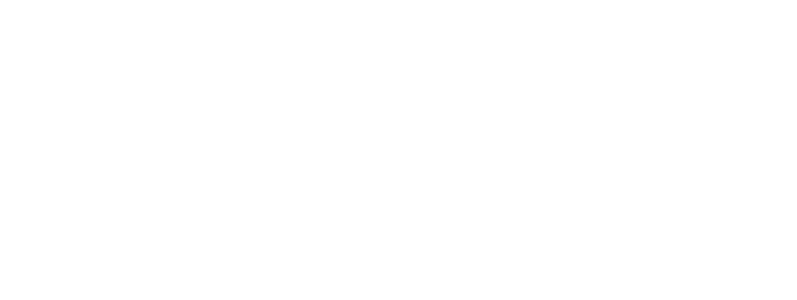
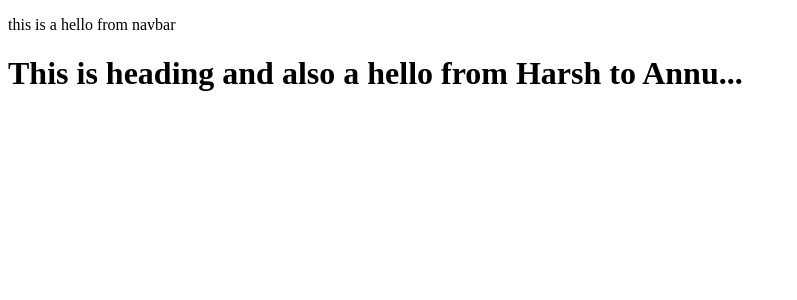
Before and after one commit to Harsh09889/Instagram, a React (Create React App) app: page / in a window 1280 px wide. Shown: the top 300 px of the page, without its empty margins (0-797 px from the left). Built offline with nearby package versions, Linux system fonts and the light colour scheme.

Commit message:
firebase installed

```diff
--- a/package.json
+++ b/package.json
@@ -6,6 +6,7 @@
     "@testing-library/jest-dom": "^5.16.5",
     "@testing-library/react": "^13.4.0",
     "@testing-library/user-event": "^13.5.0",
+    "firebase": "^9.12.1",
     "react": "^18.2.0",
     "react-dom": "^18.2.0",
     "react-scripts": "5.0.1",
--- a/src/App.js
+++ b/src/App.js
@@ -1,5 +1,12 @@
+import { Navbar } from './components/Navbar';
+
 function App() {
-	return <div className='App'></div>;
+	return (
+		<div className='App'>
+			<Navbar></Navbar>
+			<h1>This is heading and also a hello from Harsh to Annu...</h1>
+		</div>
+	);
 }
 
 export default App;
--- /dev/null
+++ b/src/components/Navbar.js
@@ -0,0 +1,10 @@
+function Navbar() {
+	return <p>this is a hello from navbar</p>;
+}
+
+function dusraFunction() {
+	return 'abcd';
+}
+
+export { dusraFunction, Navbar };
+// export default Navbar;
--- a/src/index.js
+++ b/src/index.js
@@ -3,8 +3,4 @@ import ReactDOM from 'react-dom/client';
 import App from './App';
 
 const root = ReactDOM.createRoot(document.getElementById('root'));
-root.render(
-	<React.StrictMode>
-		<App />
-	</React.StrictMode>
-);
+root.render(<App />);
```
Also changed, not shown: 1 other file (tests, documents, lock files or other folders).
